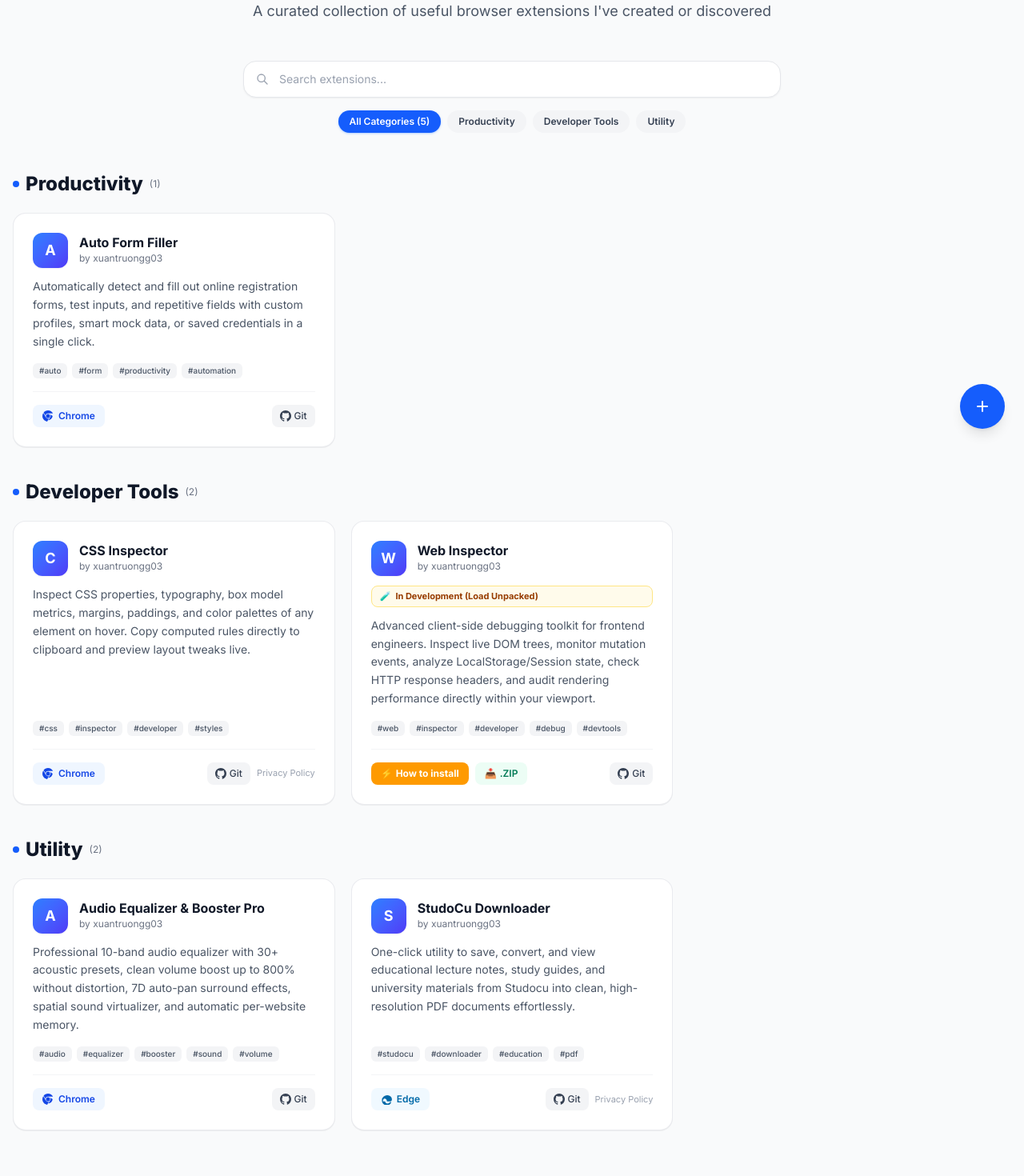
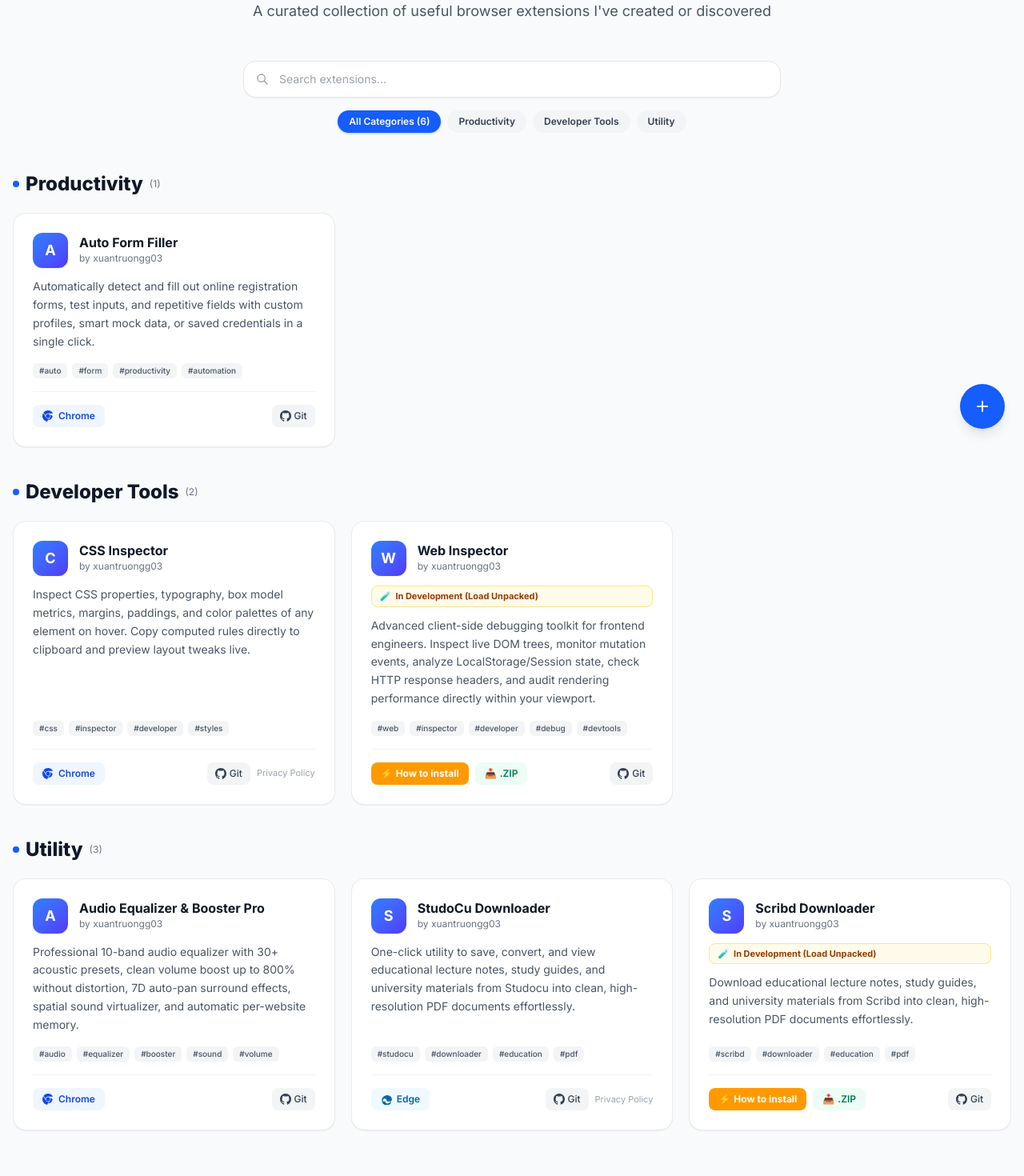
Before and after one commit to xuantruongg03/anytools, a Next.js app: page /en/browser-extensions in a window 1280 px wide. Shown: the part 240-1710 px from the top of the page at 80% size. Built offline with nearby package versions, Linux system fonts and the light colour scheme.

Commit message:
feat: add extensions data constants, types, and helpers

```diff
--- a/src/constants/extensions.ts
+++ b/src/constants/extensions.ts
@@ -99,6 +99,21 @@
         author: "xuantruongg03",
         tags: ["studocu", "downloader", "education", "pdf"],
     },
+    {
+        id: "scribd-downloader",
+        name: "Scribd Downloader",
+        description: {
+            en: "Download educational lecture notes, study guides, and university materials from Scribd into clean, high-resolution PDF documents effortlessly.",
+            vi: "Công cụ hỗ trợ tải, chuyển đổi và lưu trữ tài liệu học tập, bài giảng, giáo trình từ Scribd thành file PDF độ nét cao phục vụ nghiên cứu và ôn tập một cách thuận tiện.",
+        },
+        category: "utility",
+        githubUrl: "https://github.com/xuantruongg03/scribd-downloader",
+        edgeUrl: "",
+        zipDownloadUrl: "https://github.com/xuantruongg03/scribd-downloader/archive/refs/heads/main.zip",
+        isUnpublished: true,
+        author: "xuantruongg03",
+        tags: ["scribd", "downloader", "education", "pdf"],
+    },
 ];
 
 // Helper function to get extensions by category
```
